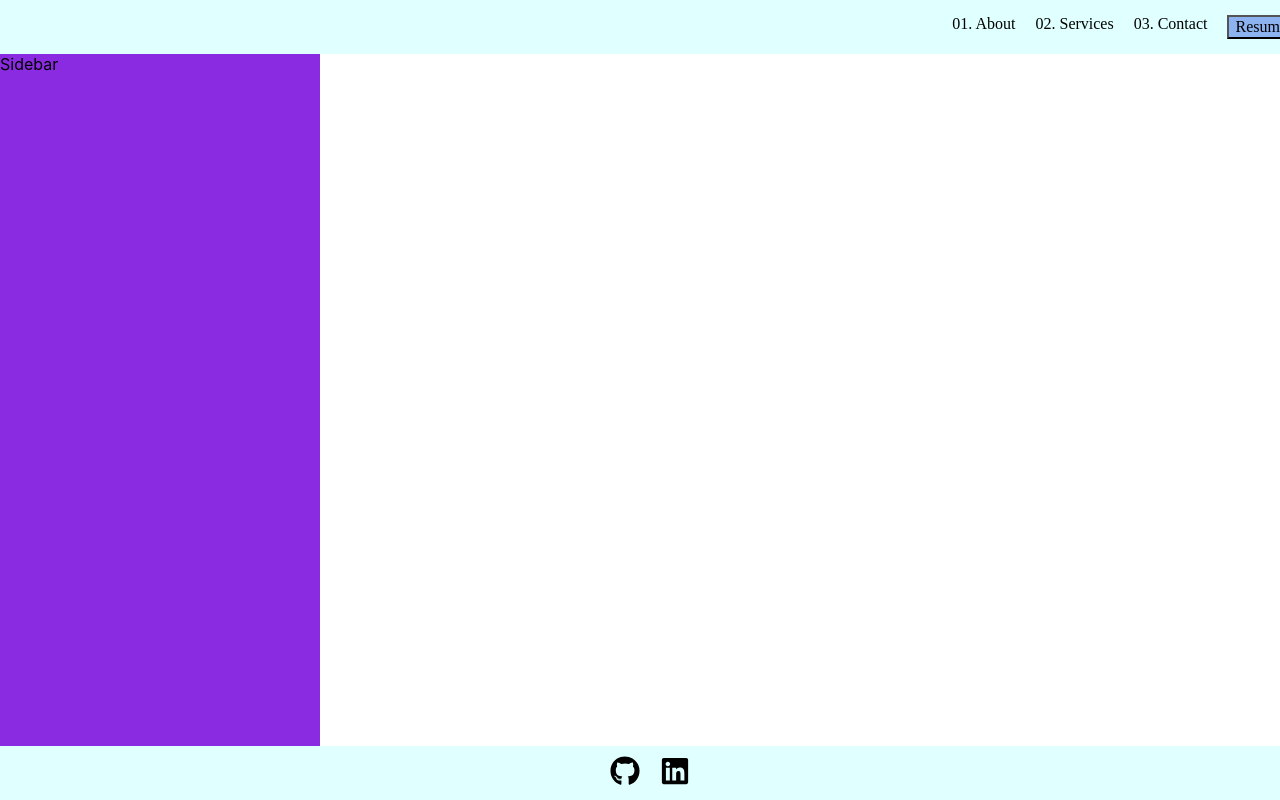
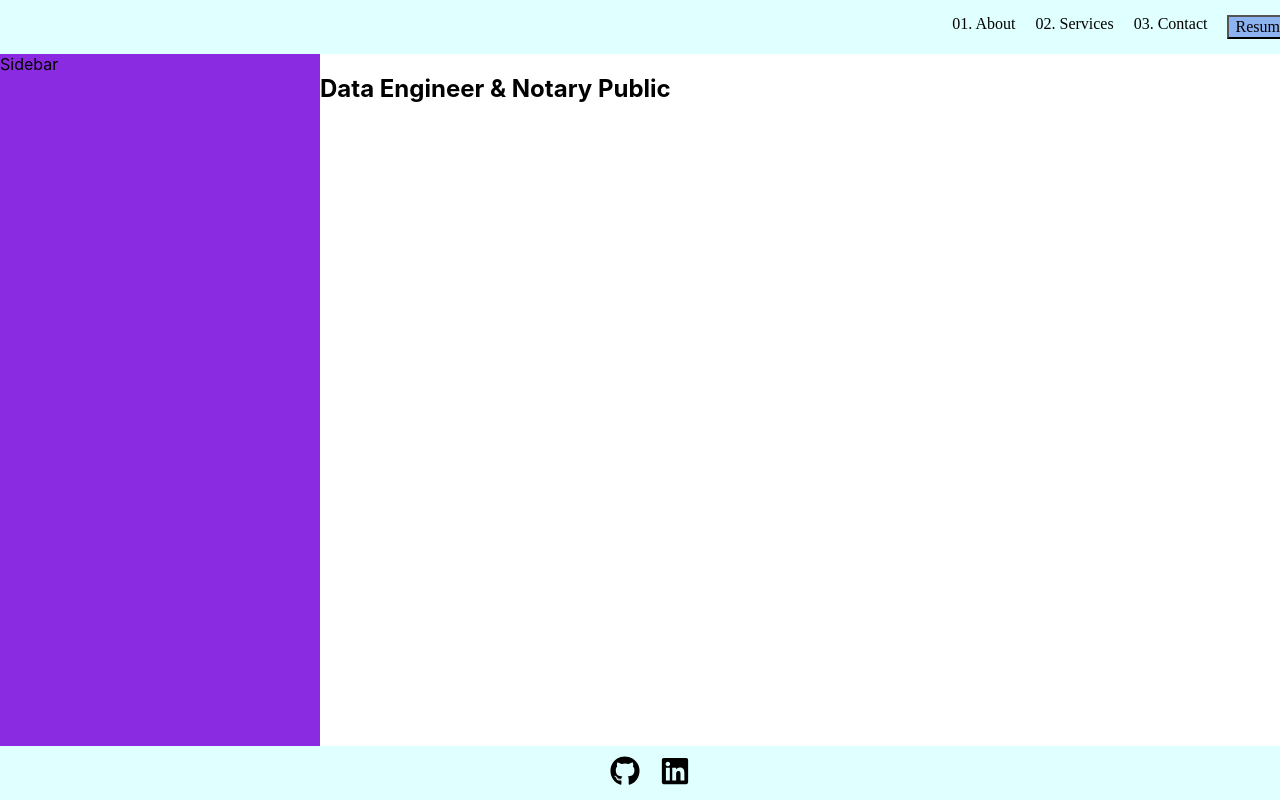
Before and after one commit to gabmora/gmc-profile, a React (Create React App) app: page /Services in a window 1280 px wide. Shown: the top 800 px of the page. Built offline with nearby package versions, Linux system fonts and the light colour scheme; a web font is replaced by a local one.

Commit message:
service page

```diff
--- a/src/App.js
+++ b/src/App.js
@@ -5,6 +5,7 @@ import Main from './Main';
 import Footer from './components/Footer'
 import Header from './components/Header'
 import Contact from './components/Contact'
+import Services from './components/Services';
 
 function App() {
   return (
@@ -14,8 +15,8 @@ function App() {
       <Routes>
       <Route path="/" element={<Main />} />
         <Route path="/about" element={<Main />} />
+        <Route path="/Services" element={<Services />} />
         <Route path="/Contact" element={<Contact />} />
-
       </Routes>
       <Footer/>
       <aside className="sidebar">Sidebar</aside>
--- /dev/null
+++ b/src/components/Services.js
@@ -0,0 +1,13 @@
+import React from 'react';
+
+
+function Services(){
+return(
+    <div>
+        {/* <h1>WHO AM I</h1> */}
+        <h2>Data Engineer & Notary Public</h2>
+    </div>
+    );
+}
+
+export default Services;
```
